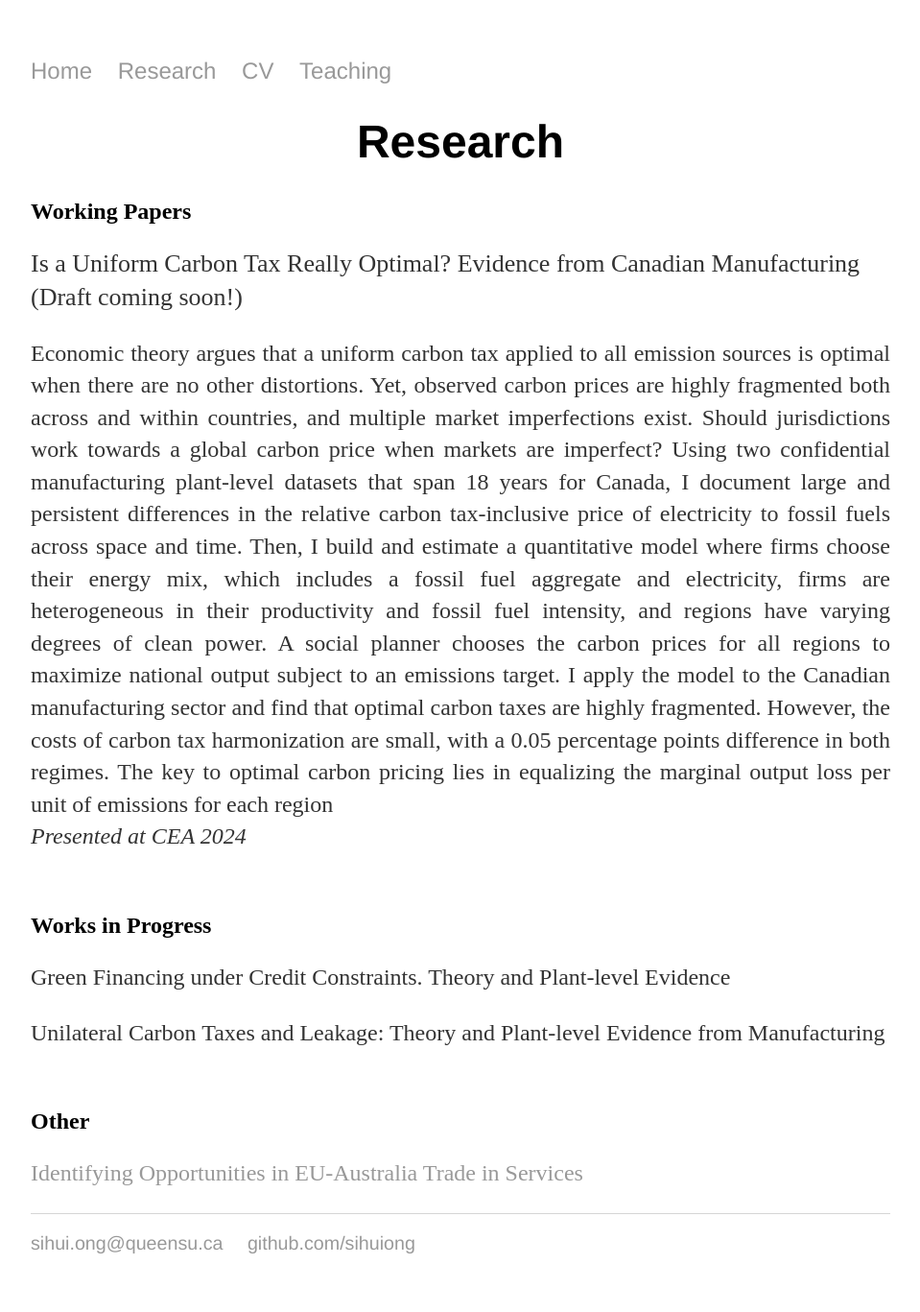
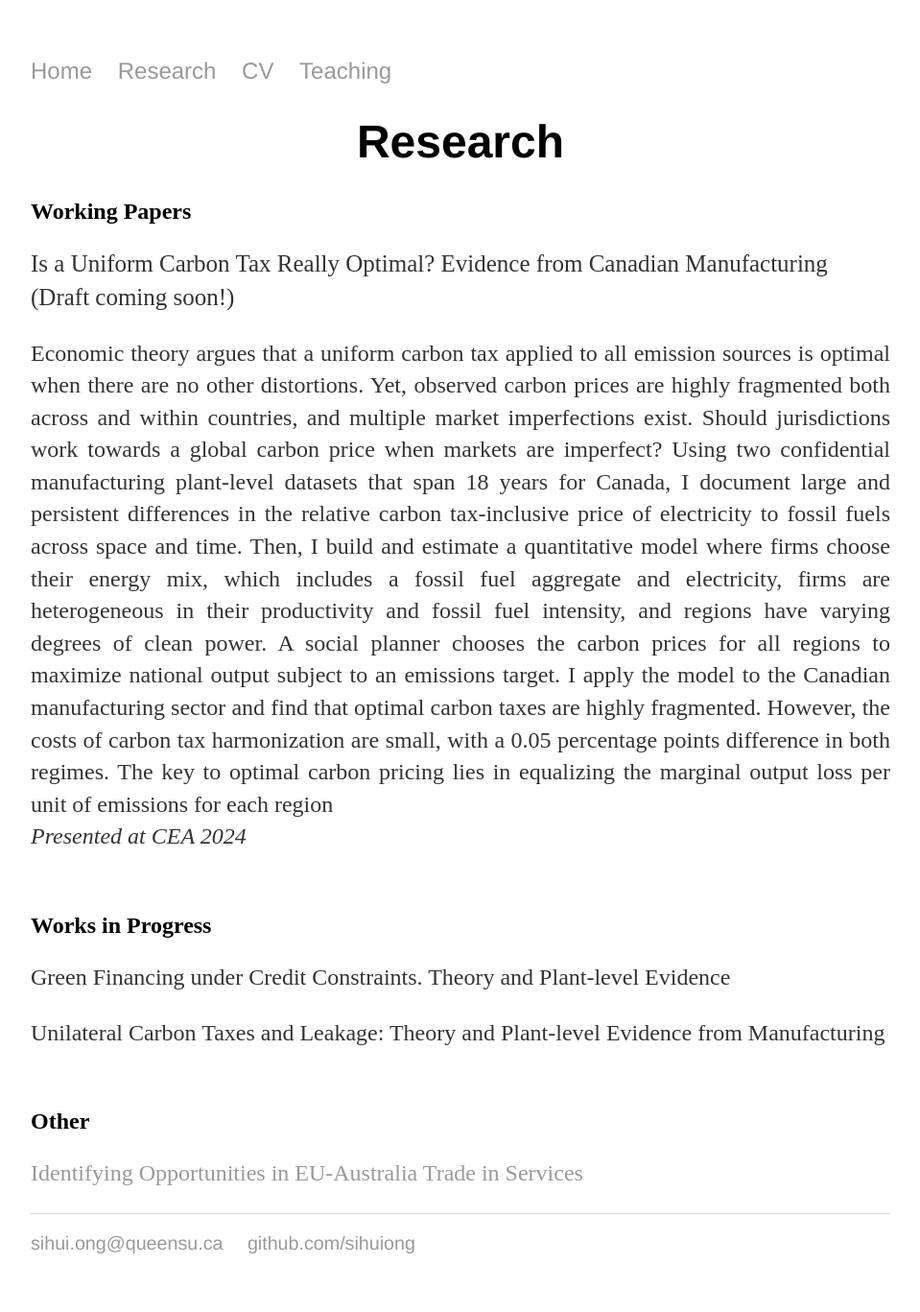
Before and after one commit to SihuiOng/SihuiOng.github.io, a Jekyll site: the page built from research/index.html, in a window 1280 px wide. Shown: the whole page at 96% size, without its empty margins (160-1119 px from the left). Built offline with Jekyll 4.4.1, drawn with Linux system fonts in a browser that asks for light colours.

Commit message:
Update index.html

```diff
--- a/research/index.html
+++ b/research/index.html
@@ -5,7 +5,7 @@ title: Research
 	<div class="research">
 	<h1 style="text-align:center;">Research</h1>
 	<h2>Working Papers</h2>
-	<p><span style="font-size: 26px">Is a Uniform Carbon Tax Really Optimal? Evidence from Canadian Manufacturing (Draft coming soon!)</span>  </p>
+	<p><span style="font-size: 25px">Is a Uniform Carbon Tax Really Optimal? Evidence from Canadian Manufacturing (Draft coming soon!)</span>  </p>
   <p align="justify"> Economic theory argues that a uniform carbon tax applied to all emission sources is optimal when there
 are no other distortions. Yet, observed carbon prices are highly fragmented both across and within
 countries, and multiple market imperfections exist. Should jurisdictions work towards a global carbon
```
